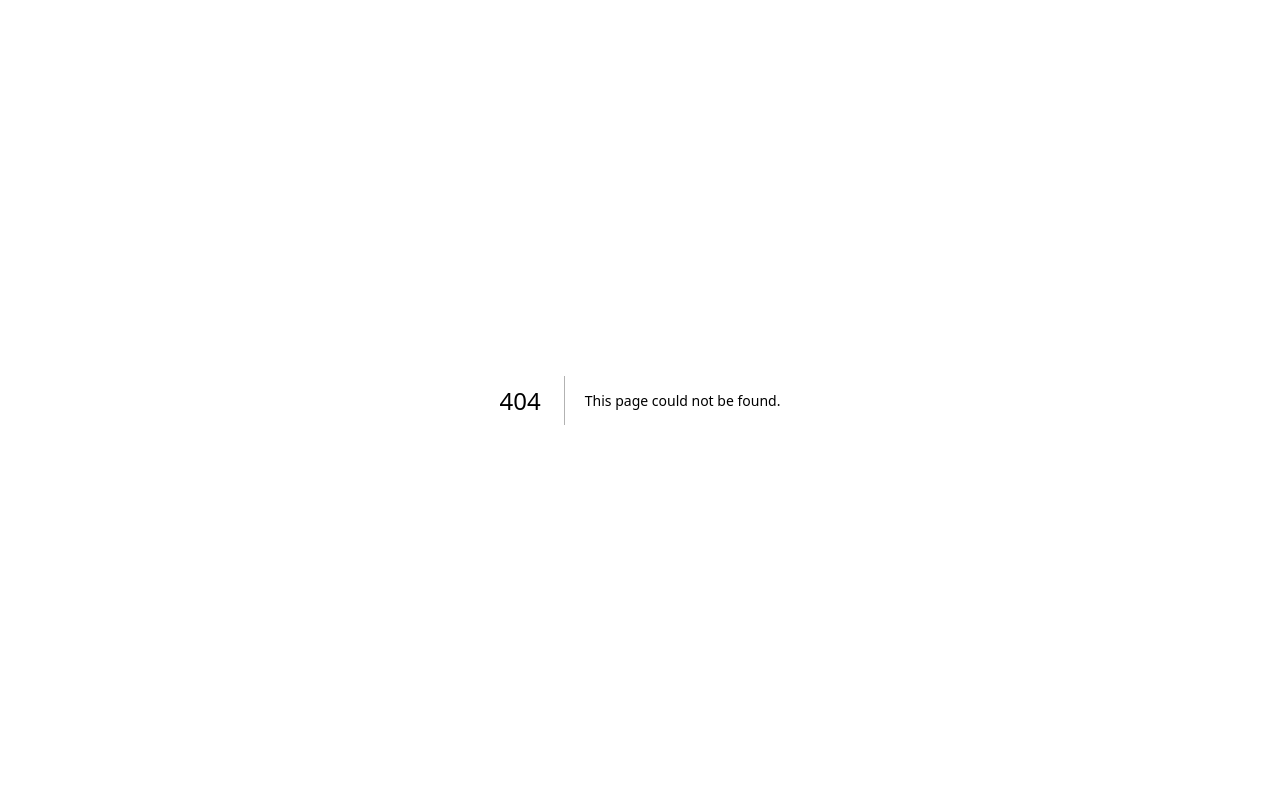
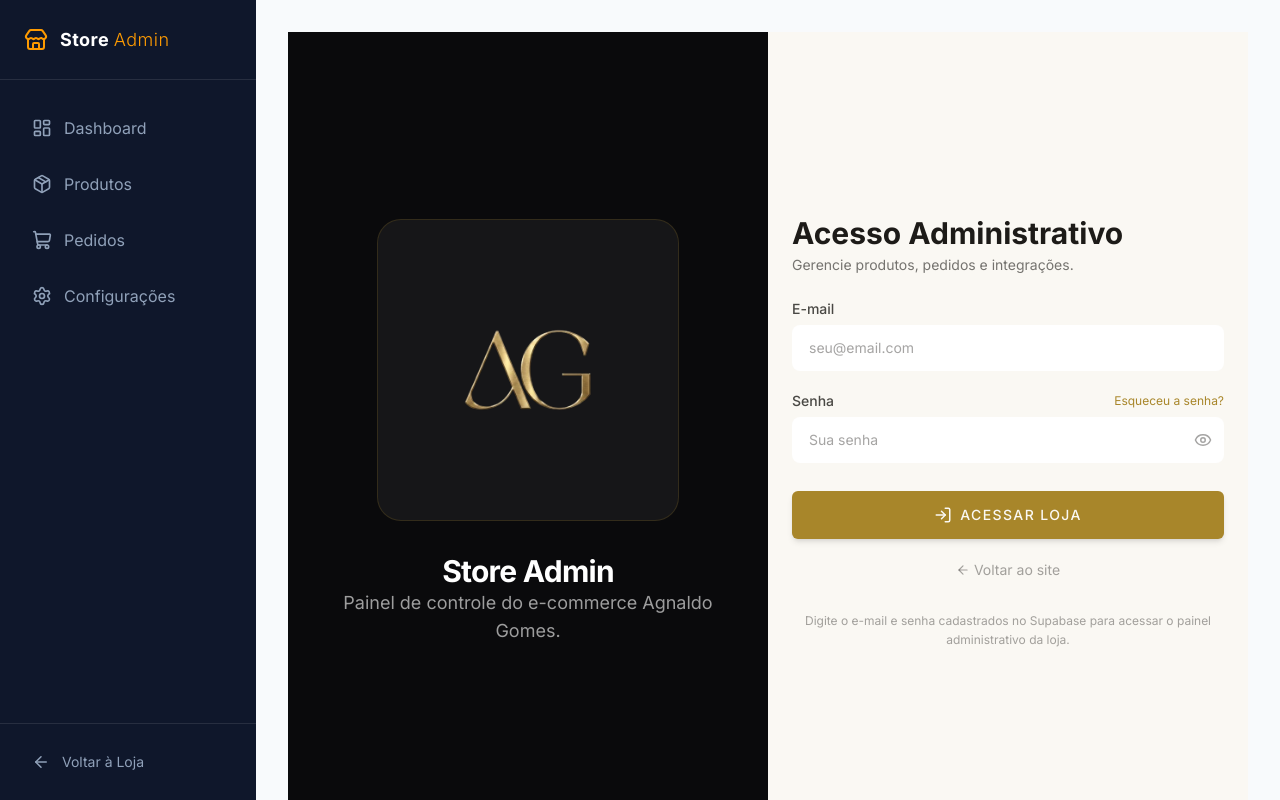
Before and after one commit to vertexxconsulting/agnaldo-gomes, a Next.js app: page /admin-loja/login in a window 1280 px wide. Before the commit this address had no page. Built offline with nearby package versions, Linux system fonts and the light colour scheme; no server answers; a web font is replaced by a local one.

Commit message:
feat(auth): adicionar pagina de login ao admin da loja e integrar SplitLogin com Supabase Auth

```diff
--- /dev/null
+++ b/app/admin-loja/login/page.tsx
@@ -0,0 +1,19 @@
+'use client';
+
+import { SplitLogin } from '@/components/SplitLogin';
+
+export default function AdminLojaLoginPage() {
+  return (
+    <SplitLogin
+      logoSrc="/opt/logo-branca.webp"
+      sideBg="dark"
+      title="Store Admin"
+      subtitle="Painel de controle do e-commerce Agnaldo Gomes."
+      formTitle="Acesso Administrativo"
+      formSubtitle="Gerencie produtos, pedidos e integrações."
+      cta="Acessar Loja"
+      redirectTo="/admin-loja"
+      hint="Digite o e-mail e senha cadastrados no Supabase para acessar o painel administrativo da loja."
+    />
+  );
+}
--- a/components/SplitLogin.tsx
+++ b/components/SplitLogin.tsx
@@ -7,6 +7,7 @@ import { useRouter } from 'next/navigation';
 import Image from 'next/image';
 import { Eye, EyeOff, LogIn, ArrowLeft } from 'lucide-react';
 import { Button } from '@/components/Button';
+import { supabase } from '@/lib/supabase';
 
 /**
  * Variants inspirados no Clerk SignIn de https://examples.motion.dev/react/clerk-sign-in
@@ -43,7 +44,7 @@ interface SplitLoginProps {
 
 /**
  * Tela de login dividida: painel de marca (logo) à esquerda + formulário animado à direita.
- * Modo MOCK — aceita qualquer e-mail/senha válidos até o Supabase ser configurado.
+ * Realiza autenticação no Supabase via supabase.auth.signInWithPassword
  */
 export function SplitLogin({
   logoSrc,
@@ -86,10 +87,23 @@ export function SplitLogin({
     if (Object.keys(newErrors).length > 0) return;
 
     setIsSubmitting(true);
-    await new Promise((resolve) => setTimeout(resolve, 1200));
+
+    const { data, error } = await supabase.auth.signInWithPassword({
+      email: formData.email,
+      password: formData.password,
+    });
+
     setIsSubmitting(false);
-    localStorage.setItem('ag-sessao', JSON.stringify({ email: formData.email, sistema: redirectTo, em: new Date().toISOString() }));
-    router.push(redirectTo);
+
+    if (error) {
+      setErrors({ form: 'E-mail ou senha incorretos.' });
+      return;
+    }
+
+    if (data.session) {
+      localStorage.setItem('ag-sessao', JSON.stringify({ email: formData.email, sistema: redirectTo, em: new Date().toISOString() }));
+      router.push(redirectTo);
+    }
   };
 
   const darkSide = sideBg === 'dark';
@@ -226,6 +240,13 @@ export function SplitLogin({
               {errors.password && <p className="text-[var(--color-danger)] text-xs mt-1.5" role="alert">{errors.password}</p>}
             </motion.div>
 
+            {/* Exibição de Erro Geral */}
+            {errors.form && (
+              <motion.div variants={ITEM_VARIANTS} className="p-3 mb-6 bg-red-50 border border-red-200 text-red-600 rounded-lg text-sm text-center font-medium">
+                {errors.form}
+              </motion.div>
+            )}
+
             <motion.div variants={ITEM_VARIANTS}>
               <Button type="submit" variant="primary" size="lg" className="w-full mt-2" disabled={isSubmitting}>
                 {isSubmitting ? (
```
